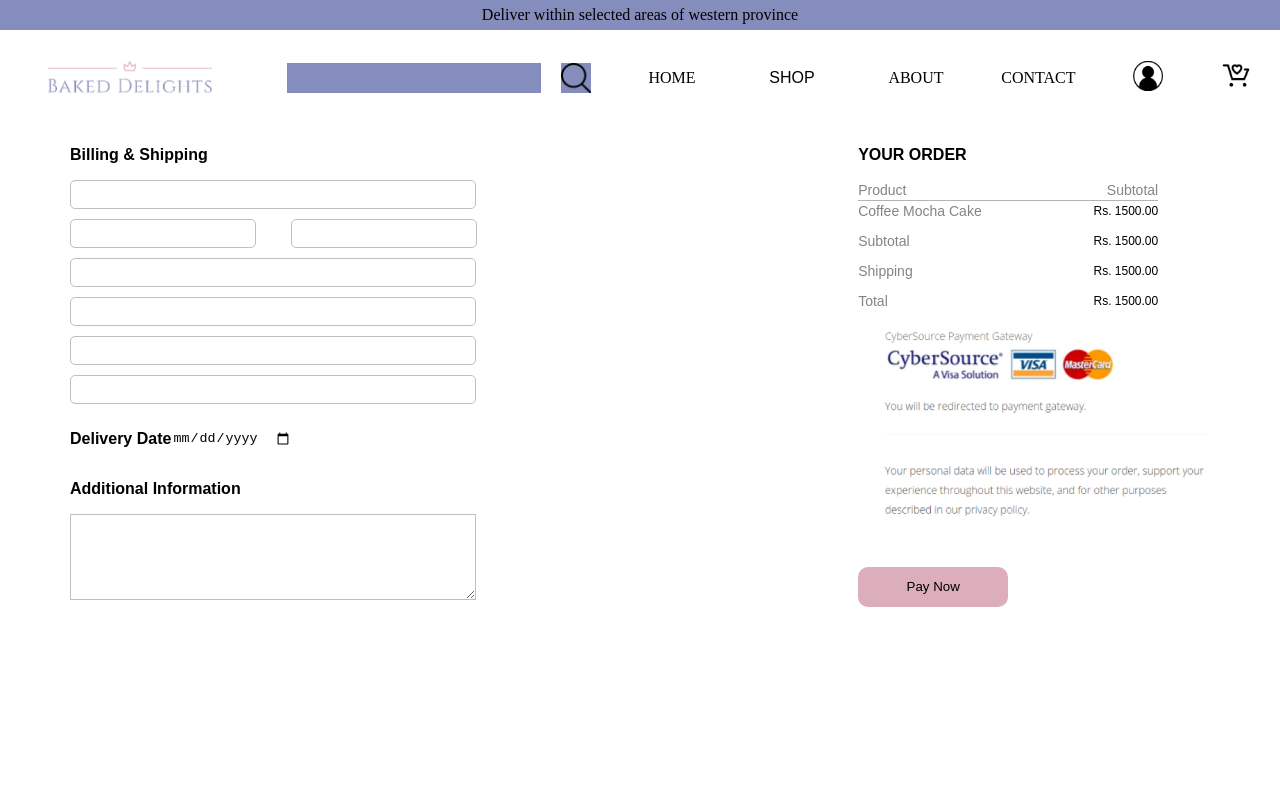
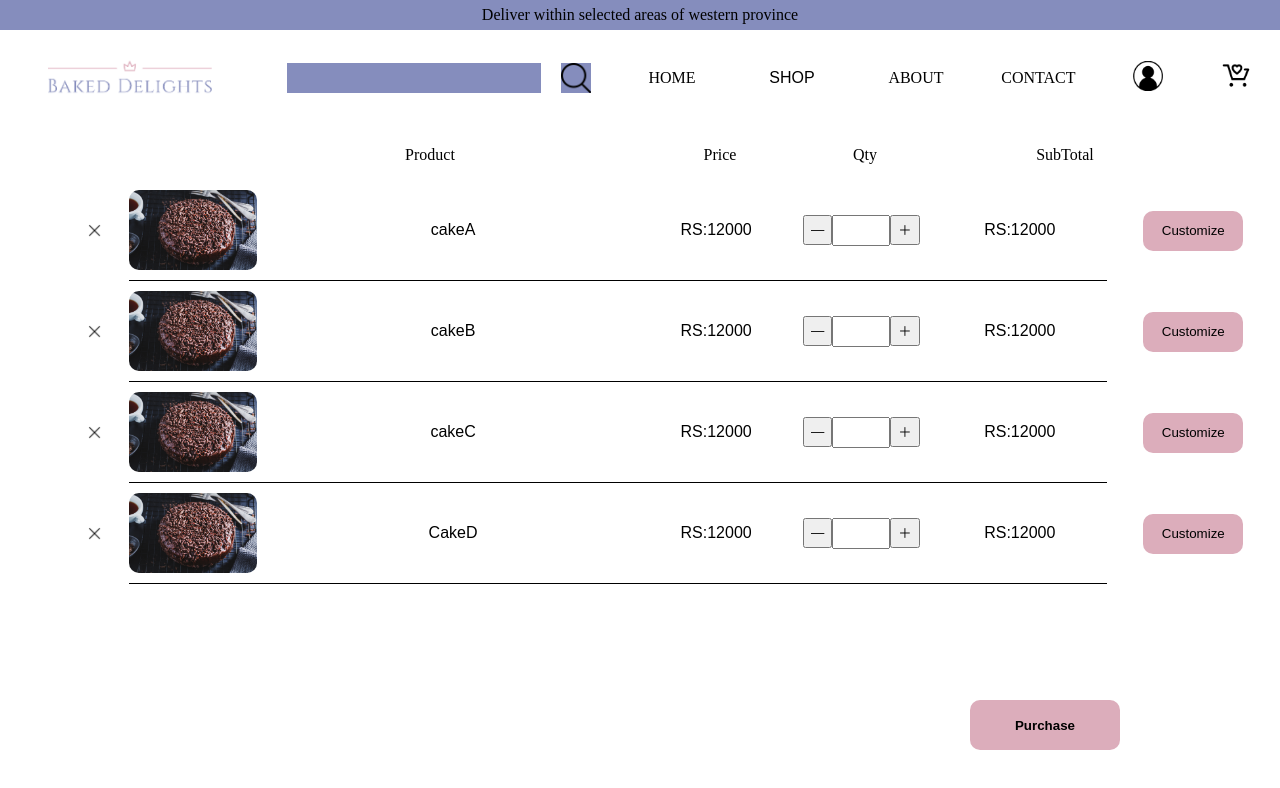
Before and after one commit to VishathAmarasinghe/BakedDelights, a React (Create React App) app: page / in a window 1280 px wide. Shown: the top 788 px of the page. Built offline with nearby package versions, Linux system fonts and the light colour scheme.

Commit message:
Revert "Added Billing form"
This reverts commit 363789c72a3dcb5aa0d228a43f58babef2a9e7d6.

```diff
--- a/src/App.js
+++ b/src/App.js
@@ -4,7 +4,6 @@ import HomePage from './Pages/HomePage';
 import CelebrationCakePage from './Pages/CelebrationCakePage';
 import SingleCakePage from './Pages/SingleCakePage';
 import SelectedItems from './Pages/SelectedItems';
-import BillingPage from './Pages/BillingPage';
 
 function App() {
   return (
@@ -12,8 +11,7 @@ function App() {
       {/* <HomePage></HomePage> */}
       {/* <CelebrationCakePage></CelebrationCakePage> */}
       {/* <SingleCakePage></SingleCakePage> */}
-      {/* <SelectedItems></SelectedItems> */}
-      <BillingPage></BillingPage>
+      <SelectedItems></SelectedItems>
     </div>
   );
 }
--- a/src/Pages/BillingPage.js
+++ /dev/null
@@ -1,16 +0,0 @@
-import React from 'react'
-import Bill from '../components/Bill/Bill'
-import Header from '../components/header/header'
-import UpperNotificationBar from '../components/UpperNoficiationBar/UpperNotificationBar'
-
-function BillingPage() {
-  return (
-    <div>
-        <UpperNotificationBar></UpperNotificationBar>
-        <Header></Header>
-        <Bill></Bill>
-    </div>
-  )
-}
-
-export default BillingPage
--- a/src/components/Bill/Bill.css
+++ /dev/null
@@ -1,98 +0,0 @@
-.billShipcontainer{
-    /* border: 2px solid black; */
-    display: flex;
-    flex-direction: row;
-    height: 500px;
-    font-family: 'Poppins', sans-serif;
-}
-
-.shippingContainer{
-    /* border: 2px solid red; */
-    width: 70%;
-    margin-left: 70px;
-}
-
-.purchaseinfor{
-    /* border: 2px solid green; */
-    width: 40%;
-    display: flex;
-    flex-direction: column;
-    margin-left: 50px;
-}
-.billtext{
-    font-weight: 600;
-}
-
-.inputs{
-    width: 400px;
-    height: 25px;
-    margin-bottom: 10px;
-    border: 1px solid rgb(192, 190, 190);
-    border-radius: 5px;
-}
-.namecontainer{
-    display: flex;
-    flex-direction: row;
-}
-.sd{
-    width: 180px;
-    margin-right: 35px;
-}
-
-.datetime{
-    border: none;
-}
-.additionalInfo{
-    width: 400px;
-    height: 80px;
-    border: 1px solid rgb(192, 190, 190);
-}
-
-.columnadder{
-    display: flex;
-    border-bottom: 1px solid rgb(181, 180, 180);
-    width: 300px;
-    align-items: center;
-    justify-content: space-between;
-    height: 20px;
-}
-.toppinsAdder{
-    display: flex;
-    /* border-bottom: 2px solid rgb(222, 220, 220); */
-    width: 300px;
-    align-items: center;
-    justify-content: space-between;
-    height: 20px;
-    margin-bottom: 10px;
-}
-
-.totaltext{
-    color: rgb(132, 132, 130);
-    font-size: 14px;
-    font-family: 'Poppins', sans-serif;
-}
-.pricetext{
-    font-weight: 400;
-    font-size: 12px;
-    font-family: 'Poppins', sans-serif;
-
-}
-
-.regualtionIMg{
-    width: 350px;
-}
-
-.paybtn{
-    width: 150px;
-    height: 40px;
-    background-color: #DCADBB;
-    border: none;
-    border-radius: 10px;
-    font-family: 'Poppins', sans-serif;
-
-}
-
-.dategetter{
-    display: flex;
-    /* border: 2px solid red; */
-}
--- a/src/components/Bill/Bill.js
+++ /dev/null
@@ -1,59 +0,0 @@
-import React from 'react';
-import './Bill.css';
-import regulations from './regulations.png';
-
-function Bill() {
-  return (
-    <div className='billShipcontainer'>
-        <div className='shippingContainer'>
-            <p className='billtext'>Billing & Shipping</p>
-            <input className='inputs' type="email"></input>
-            <div className='namecontainer'>
-                <input className='inputs sd' type="text"></input>
-                <input className='inputs sd' type="text"></input>
-            </div>
-            <input className='inputs' type="text"></input>
-            <input className='inputs' type="text"></input>
-            <input className='inputs' type="text"></input>
-            <input className='inputs' type="text"></input>
-            <div className='dategetter'>
-                <p className='billtext'>Delivery Date</p>
-                <input className='datetime' type="date"></input>
-            </div>
-            <p className="billtext">Additional Information</p>
-            <textarea className='additionalInfo'></textarea>
-
-        </div>
-        <div className='purchaseinfor'>
-            <p className='billtext'>YOUR ORDER</p>
-            <div className='containerpayments'>
-                <div className='columnadder'>
-                    <p className='totaltext'>Product</p>
-                    <p className='totaltext'>Subtotal</p>
-                </div>
-                <div className='toppinsAdder'>
-                    <p className='totaltext'>Coffee Mocha Cake</p>
-                    <p className='pricetext'>Rs. 1500.00</p>
-                </div>
-                <div className='toppinsAdder'>
-                    <p className='totaltext'>Subtotal</p>
-                    <p className='pricetext'>Rs. 1500.00</p>
-                </div>
-                <div className='toppinsAdder'>
-                    <p className='totaltext'>Shipping</p>
-                    <p className='pricetext'>Rs. 1500.00</p>
-                </div>
-                <div className='toppinsAdder'>
-                    <p className='totaltext'>Total</p>
-                    <p className='pricetext'>Rs. 1500.00</p>
-                </div>
-                <img className='regualtionIMg' src={regulations}></img>
-                <button className='paybtn' type='button'>Pay Now</button>
-            </div>
-
-        </div>
-    </div>
-  )
-}
-
-export default Bill;
```
Also changed, not shown: src/components/Bill/regulations.png (deleted).
